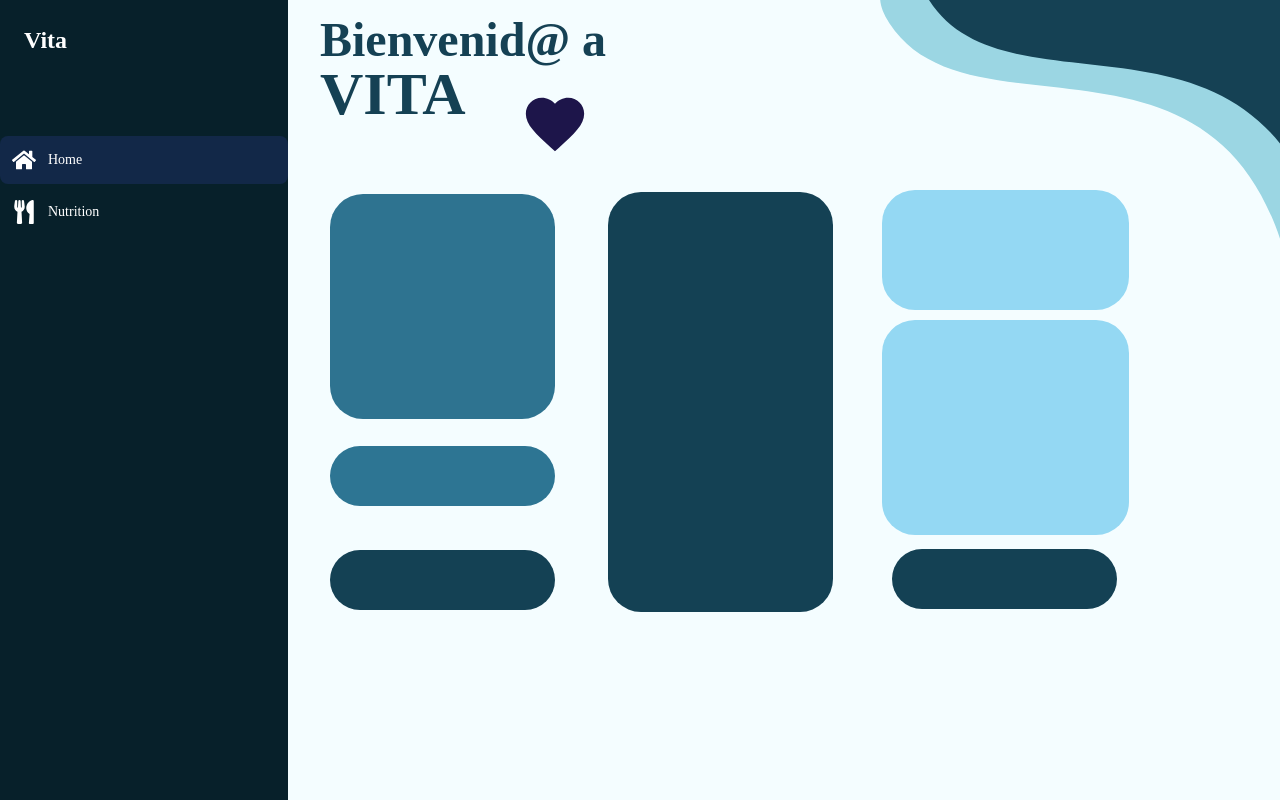
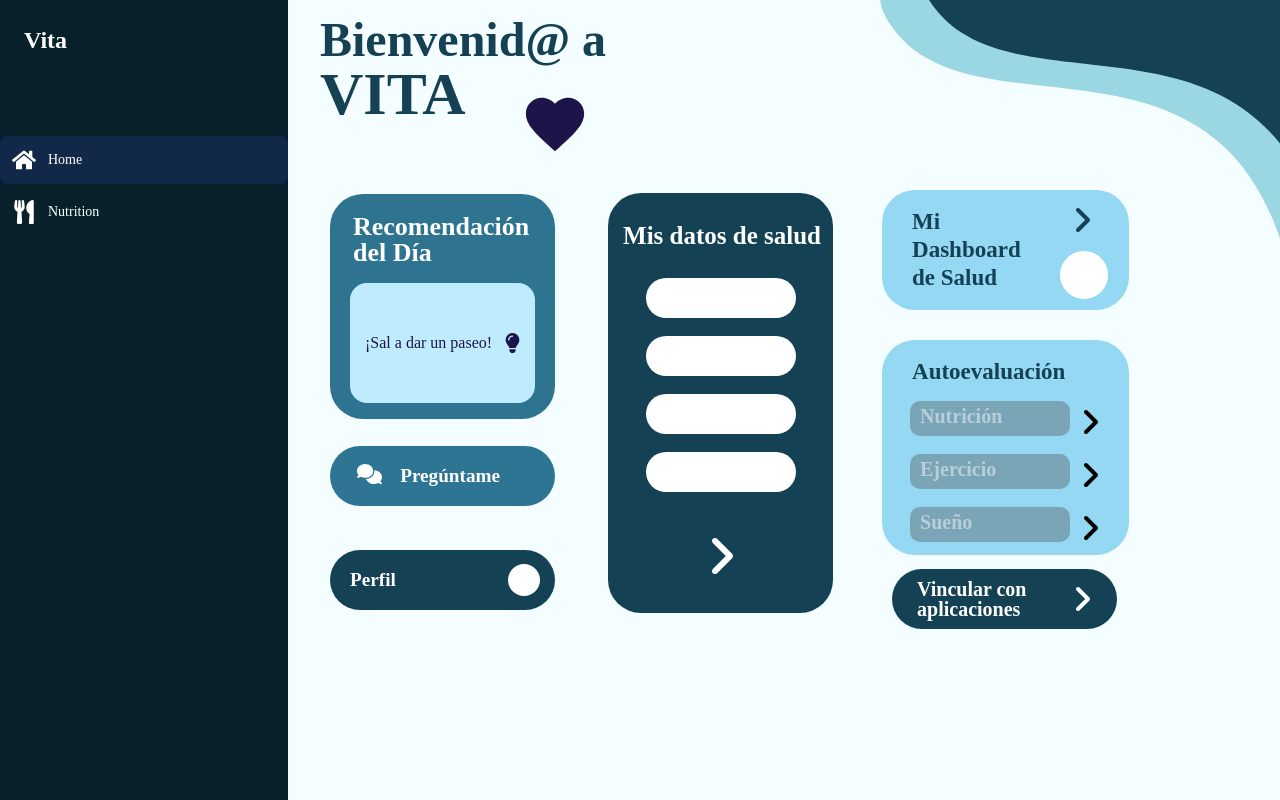
Before and after one commit to wizelineacademy/itesm-socioformador-feb-jun-2024-vita, a Next.js app in the folder vita/: page /home in a window 1280 px wide. Built offline with nearby package versions, Linux system fonts and the light colour scheme.

Commit message:
pagina de Home

```diff
--- a/vita/app/(main)/home/page.tsx
+++ b/vita/app/(main)/home/page.tsx
@@ -1,7 +1,33 @@
 'use client'
-import React from "react";
+import React, { useState } from "react";
+import { FontAwesomeIcon } from '@fortawesome/react-fontawesome';
+import { faAngleRight, faComments, faCircle, faLightbulb } from '@fortawesome/free-solid-svg-icons';
 
 const Home = () => {
+  // Define an array of suggestions
+  const suggestions = [
+    "¡Come más frutas y verduras!",
+    "¡Sal a dar un paseo!",
+    "¡Toma más agua!",
+    "¡Hoy practica Mindfullness por 10 minutos!",
+    "¡Recuerda dormir 7-8 horas diarias!"
+  ];
+
+  // Function to generate a random suggestion
+  const generateRandomSuggestion = () => {
+    const randomIndex = Math.floor(Math.random() * suggestions.length);
+    return suggestions[randomIndex];
+  };
+
+  // State to hold the current random suggestion
+  const [randomSuggestion, setRandomSuggestion] = useState(generateRandomSuggestion());
+
+  // Function to generate a new random suggestion
+  const handleGenerateSuggestion = () => {
+    const newRandomSuggestion = generateRandomSuggestion();
+    setRandomSuggestion(newRandomSuggestion);
+  };
+
   return (
     <div className="flex">
       <div className="flex flex-col py-4 justify-start items-start" style={{ paddingLeft: '0px' }}>
@@ -13,9 +39,36 @@ const Home = () => {
         </svg>
 
         {/* Existing blue containers */}
-        <div style={{ backgroundColor: '#2E7390', height: '225px', width: '225px', marginLeft: '10px', marginTop: '35px', borderRadius: '33px' }}></div>
-        <div style={{ backgroundColor: '#2D7593', height: '60px', width: '225px', marginLeft: '10px', marginTop: '27px', borderRadius: '63px' }}></div>
-        <div style={{ backgroundColor: '#144154', height: '60px', width: '225px', marginLeft: '10px', marginTop: '44px', borderRadius: '63px' }}></div>
+        <div style={{ backgroundColor: '#2E7390', height: '225px', width: '225px', marginLeft: '10px', marginTop: '35px', borderRadius: '33px' }}>
+          <h2 style={{ color: 'white', fontWeight: 'bold', fontSize: '26px', marginLeft: '23px', marginTop: '20px' }}>Recomendación del Día</h2>
+          <div style={{ backgroundColor: '#BFEBFF', height: '120px', width: '185px', marginLeft: '20px', marginTop: '17px', borderRadius: '17px', display: 'flex', alignItems: 'center', justifyContent: 'space-between', padding: '0 15px' }}>
+            {/* Display the random suggestion */}
+            <p style={{ color: '#1D154A', fontSize: '16px' }}>{randomSuggestion}</p>
+            {/* Button to generate a new suggestion */}
+            <button onClick={handleGenerateSuggestion} style={{ background: 'none', border: 'none', cursor: 'pointer' }}>
+              <FontAwesomeIcon icon={faLightbulb} color='#1D154A' size='lg' />
+            </button>
+          </div>
+        </div>
+
+        <div style={{ backgroundColor: '#2D7593', height: '60px', width: '225px', marginLeft: '10px', marginTop: '27px', borderRadius: '63px', display: 'flex', alignItems: 'center', justifyContent: 'space-between', padding: '0 15px' }}>
+          {/* Chatting icon */}
+          <FontAwesomeIcon icon={faComments} size="lg" color='white' style={{ marginLeft: '12px', marginBottom: '4px' }}  />
+          <span style={{ color: 'white', fontWeight: 'bold', fontSize: '1.2em' , marginRight: '40px'}}>Pregúntame</span>
+        </div>
+        <div style={{ backgroundColor: '#144154', height: '60px', width: '225px', marginLeft: '10px', marginTop: '44px', borderRadius: '63px' }}>
+          <h2 style={{ color: 'white', fontWeight: 'bold', fontSize: '1.2em', marginLeft: '20px' , marginTop: '20px'}}>Perfil</h2>
+          <FontAwesomeIcon
+            icon={faCircle}
+            color='white'
+            style={{
+              position: 'relative', // Allows for positioning adjustments
+              top: '-25px', // Moves the icon upwards; adjust the pixel value as needed
+              marginLeft: '178px', // Keeps the icon to the right
+              fontSize: '2em'
+            }}
+          />
+        </div>
       </div>
 
       {/* Middle blue rectangle */}
@@ -26,8 +79,25 @@ const Home = () => {
         alignSelf: 'center',
         marginLeft: '2px',
         borderRadius: '33px',
-        marginTop: '177px'
-      }}></div>
+        marginTop: '177px',
+        position: 'relative', // Add position relative to allow absolute positioning inside
+      }}>
+        <h2 style={{ color: 'white', fontWeight:'bold', marginTop:'30px',marginLeft:'15px', fontSize:'25px'}}>Mis datos de salud</h2>
+        {/* Your white ovals here */}
+        <div style={{ backgroundColor: 'white', height: '40px', width: '150px', marginLeft: '38px', marginTop: '30px', borderRadius: '63px' }}></div>
+        <div style={{ backgroundColor: 'white', height: '40px', width: '150px', marginLeft: '38px', marginTop: '18px', borderRadius: '63px' }}></div>
+        <div style={{ backgroundColor: 'white', height: '40px', width: '150px', marginLeft: '38px', marginTop: '18px', borderRadius: '63px' }}></div>
+        <div style={{ backgroundColor: 'white', height: '40px', width: '150px', marginLeft: '38px', marginTop: '18px', borderRadius: '63px' }}></div>
+        {/* FontAwesomeIcon */}
+        <div style={{ position: 'absolute', bottom: '33px', left: '0', right: '0', textAlign: 'center' }}>
+          <FontAwesomeIcon
+            icon={faAngleRight}
+            size="3x"
+            color="white"
+            style={{ marginTop: '-60px' }} // Adjusted margin to move the icon more upwards
+          />
+        </div>
+      </div>
 
       {/* Container for right rectangles */}
       <div className="flex flex-col" style={{ marginLeft: '49px' }}>
@@ -38,7 +108,34 @@ const Home = () => {
           width: '247px',
           borderRadius: '33px',
           marginTop: '190px',
-        }}></div>
+        }}>
+          <h2 style={{ color: '#144154', fontWeight: 'bold', fontSize: '23px', marginLeft: '30px' , marginTop: '20px'}}
+          >Mi </h2>
+          <h2 style={{ color: '#144154', fontWeight: 'bold', fontSize: '23px', marginLeft: '30px' , marginTop: '5px'}}
+          >Dashboard</h2>
+          <h2 style={{ color: '#144154', fontWeight: 'bold', fontSize: '23px', marginLeft: '30px' , marginTop: '5px'}}
+          >de Salud</h2>
+          <FontAwesomeIcon
+            icon={faAngleRight}
+            size="2x" // Size as required
+            color="#144154" // Color as required
+            style={{
+              position: 'relative', // Allows for positioning adjustments
+              top: '-85px', // Negative value to move the icon upwards
+              marginLeft: '190px', // Keeps the icon to the right
+            }}
+          />
+          <FontAwesomeIcon
+            icon={faCircle}
+            color='white'
+            style={{
+              position: 'relative', // Allows for positioning adjustments
+              top: '-70px', // Moves the icon upwards; adjust the pixel value as needed
+              marginLeft: '178px', // Keeps the icon to the right
+              fontSize: '3em',
+            }}
+          />
+        </div>
 
         {/* Second blue rectangle right below the first one */}
         <div style={{
@@ -46,9 +143,31 @@ const Home = () => {
           height: '215px',
           width: '247px',
           borderRadius: '33px',
-          marginTop: '10px', // Adjust the space between the rectangles
-        }}></div>
-        <div style={{ backgroundColor: '#144154', height: '60px', width: '225px', marginLeft: '10px', marginTop: '14px', borderRadius: '63px' }}></div>
+          marginTop: '30px', // Adjust the space between the rectangles
+        }}>
+          <h2 style={{ color: '#144154', fontWeight: 'bold', fontSize: '23px', marginLeft: '30px' , marginTop: '20px'}}>Autoevaluación</h2>
+          <div style={{ backgroundColor: '#7AA5B6', height: '35px', width: '160px', marginLeft: '28px', marginTop: '18px', borderRadius: '10px' }}>
+            <h2 style={{ color: '#B8CED8', fontWeight: 'bold', fontSize: '20px', margin: '0 10px', position: 'relative', top: '5px' }}>Nutrición</h2>
+            <FontAwesomeIcon icon={faAngleRight} size="2x" style={{ marginLeft: '170px', marginTop: '-140px' }} /> {/* Adjusted marginTop value */}
+          </div>
+          <div style={{ backgroundColor: '#7AA5B6', height: '35px', width: '160px', marginLeft: '28px', marginTop: '18px', borderRadius: '10px' }}>
+            <h2 style={{ color: '#B8CED8', fontWeight: 'bold', fontSize: '20px', margin: '0 10px', position: 'relative', top: '5px' }}>Ejercicio</h2>
+            <FontAwesomeIcon icon={faAngleRight} size="2x" style={{ marginLeft: '170px', marginTop: '-120px' }} /> {/* Adjusted marginTop value */}
+          </div>
+          <div style={{ backgroundColor: '#7AA5B6', height: '35px', width: '160px', marginLeft: '28px', marginTop: '18px', borderRadius: '10px' }}>
+            <h2 style={{ color: '#B8CED8', fontWeight: 'bold', fontSize: '20px', margin: '0 10px', position: 'relative', top: '5px' }}>Sueño</h2>
+            <FontAwesomeIcon icon={faAngleRight} size="2x" style={{ marginLeft: '170px', marginTop: '-120px' }} /> {/* Adjusted marginTop value */}
+          </div>
+        </div>
+        <div style={{ backgroundColor: '#144154', height: '60px', width: '225px', marginLeft: '10px', marginTop: '14px', borderRadius: '63px', display: 'flex', alignItems: 'center', justifyContent: 'space-between', padding: '0 15px' }}>
+          <h2 style={{ color: 'white', fontWeight: 'bold', fontSize: '20px', margin: '0 10px' }}>Vincular con aplicaciones</h2>
+          <FontAwesomeIcon
+            icon={faAngleRight}
+            size="2x" // Adjusted size for better fit within the div
+            color="white"
+            style={{ margin: '0 10px' }} // Adjusted margin for alignment
+          />
+        </div>
       </div>
     </div>
   );
--- a/vita/package.json
+++ b/vita/package.json
@@ -12,6 +12,8 @@
   },
   "dependencies": {
     "@clerk/nextjs": "^4.29.9",
+    "@fortawesome/free-solid-svg-icons": "^6.5.2",
+    "@fortawesome/react-fontawesome": "^0.2.0",
     "@hookform/resolvers": "^3.3.4",
     "@next-auth/prisma-adapter": "^1.0.7",
     "@prisma/client": "^5.12.1",
```
Also changed, not shown: 1 other file (tests, documents, lock files or other folders).
